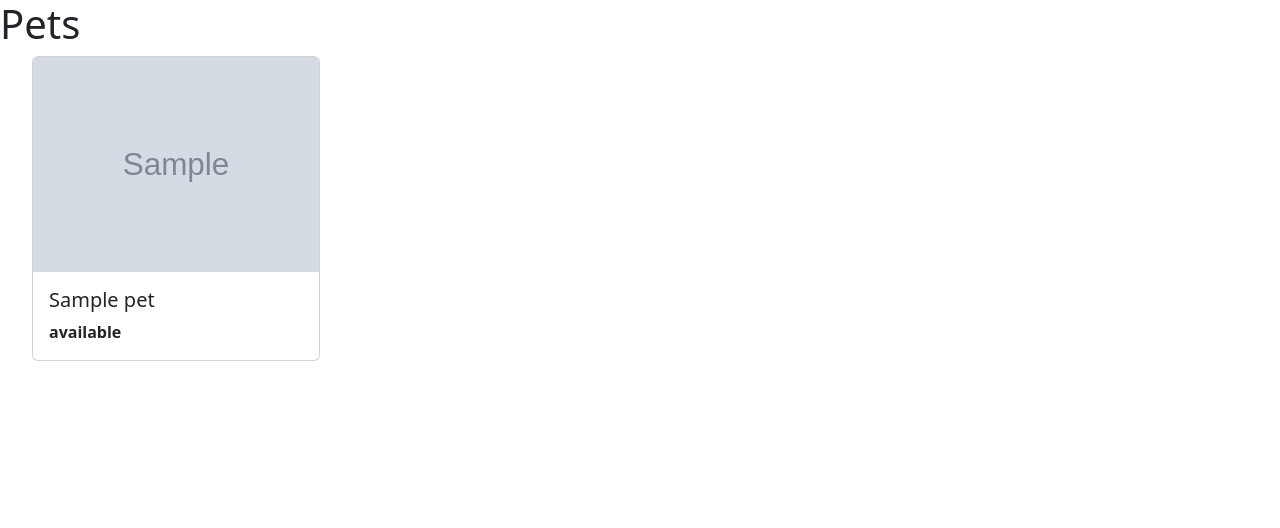
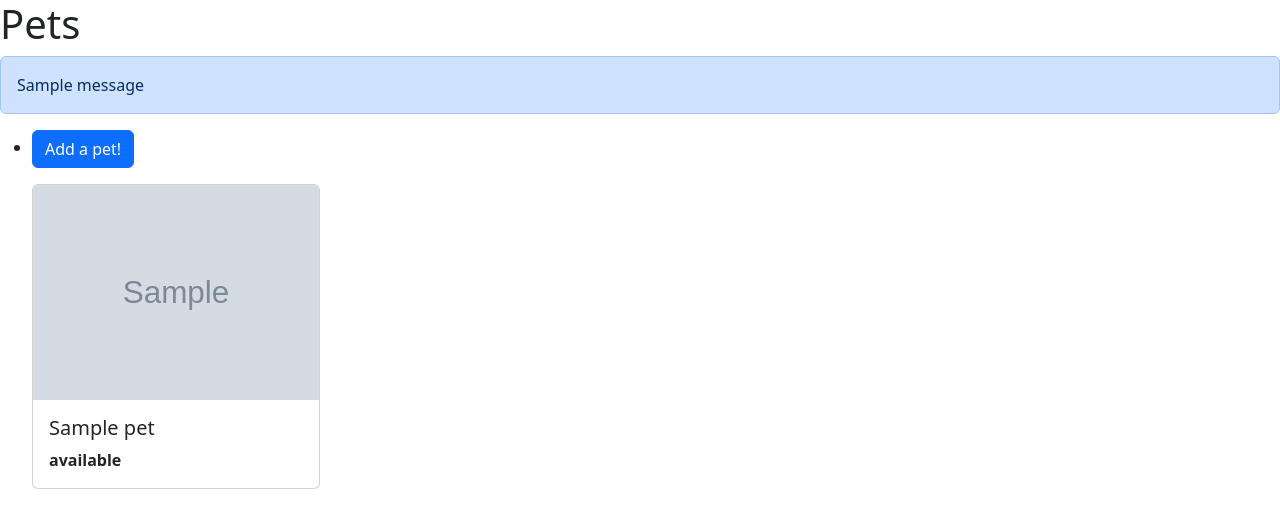
Before and after one commit to alex-rutan/flask-adopt, a Flask app: page / in a window 1280 px wide. Shown: the top 528 px of the page. Run offline with Flask 2, Linux system fonts and the light colour scheme; tables that the repository leaves empty hold one stand-in row (values such as "Sample post"); grey boxes marked "Sample" are stand-in pictures; one stand-in notice (Sample message) is shown; some libraries are stand-ins or nearby versions.

Commit message:
created pet from

```diff
--- a/app.py
+++ b/app.py
@@ -1,10 +1,11 @@
 """Flask app for adopt app."""
 
-from flask import Flask, render_template
+from flask import Flask, render_template, redirect, flash
 
 from flask_debugtoolbar import DebugToolbarExtension
 
 from models import db, connect_db, Pet
+from forms import AddPetForm
 
 app = Flask(__name__)
 
@@ -36,3 +37,20 @@ def load_homepage():
         "home.html",
         pets=pets
     )
+
+@app.route('/add', methods=["GET", "POST"])
+def add_pet():
+    """Add pet form; handle adding."""
+
+    form = AddPetForm()
+
+    if form.validate_on_submit():
+        name = form.name.data
+        species = form.species.data
+        photo_url = form.photo_url.data
+        age = form.age.data
+        notes = form.notes.data
+        flash(f'Added {name} as pet!')
+        return redirect('/')
+    else:
+        return render_template('add_pet_form.html', form=form)
--- a/templates/home.html
+++ b/templates/home.html
@@ -5,7 +5,17 @@ Pets Home
 {% endblock %}
 
 {% block content %}
+
 <h1>Pets</h1>
+
+{% for msg in get_flashed_messages() %}
+    <p class="alert alert-primary">{{ msg }}</p>
+{% endfor %}
+
+<ul>
+    <li><a href="/add" class="btn btn-primary">Add a pet!</a></li>
+</ul>
+
 <div class="pets-list">
     <ul>
         {% for pet in pets %}
```
Also changed, not shown: forms.py (+16 -0 lines).
